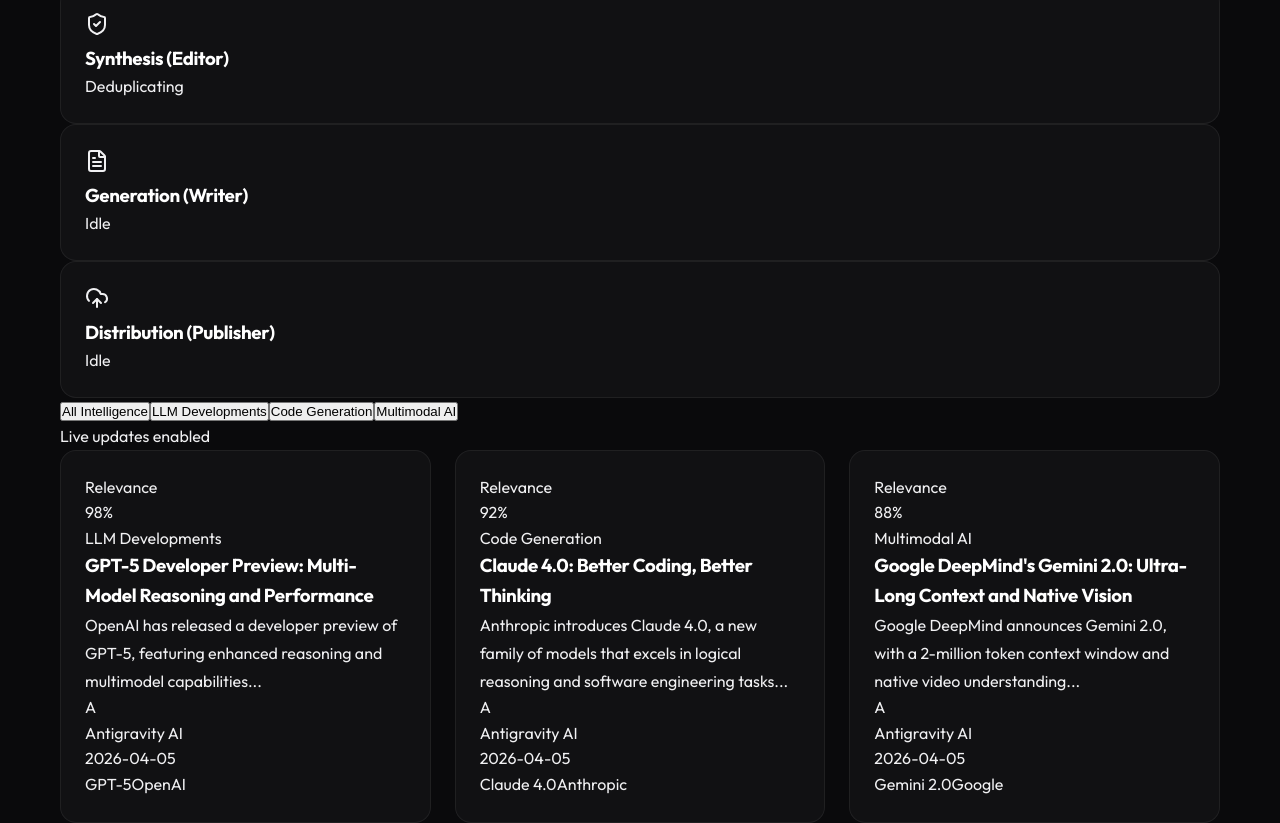
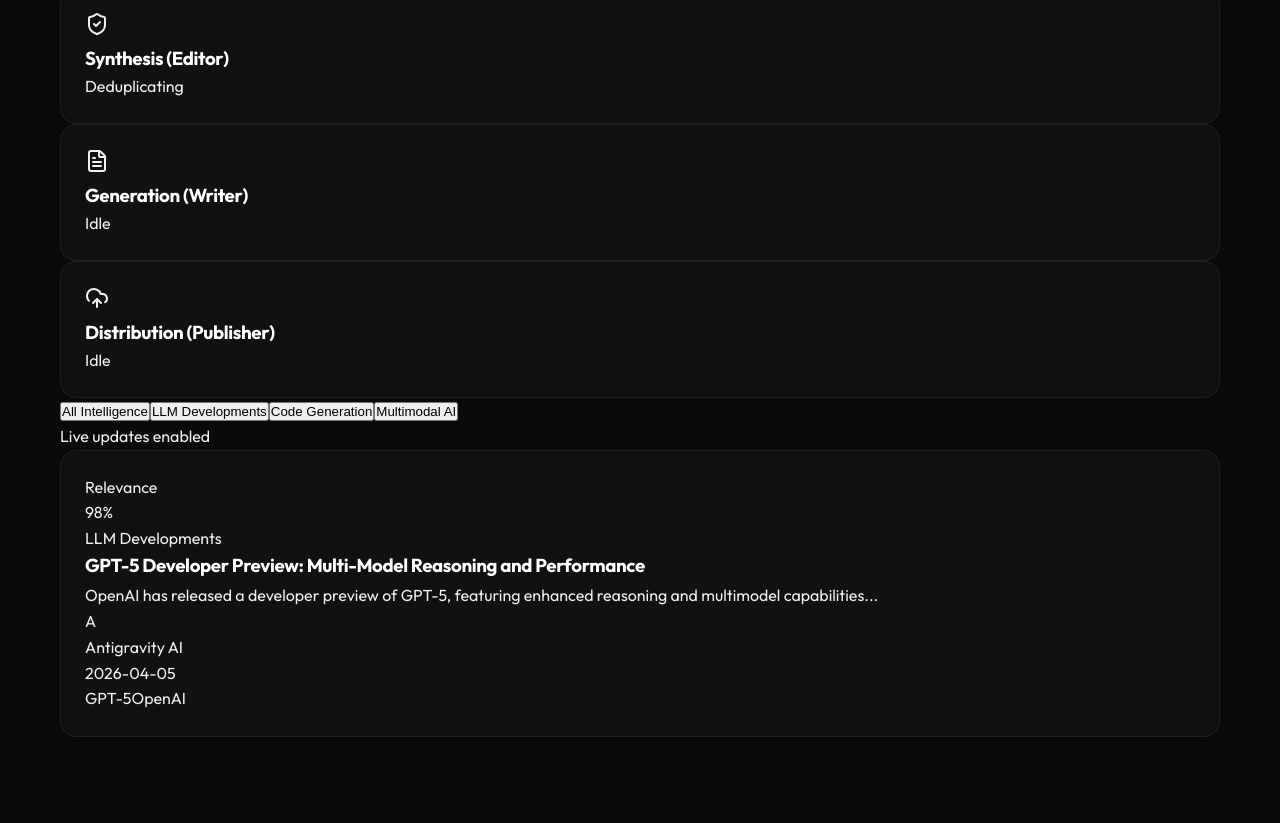
Before and after one commit to Kibrom1/nodaldigital.ai, a Next.js app: page / in a window 1280 px wide. Shown: the part 503-1326 px from the top of the page. After the commit the page ends 1240 px from the top, so only its background shows below. Built offline with nearby package versions, Linux system fonts and the light colour scheme.

Commit message:
feat: link Run Now button and implement dynamic post loading from markdown

```diff
--- a/package.json
+++ b/package.json
@@ -14,6 +14,7 @@
     "@supabase/supabase-js": "^2.101.1",
     "date-fns": "^4.1.0",
     "exa-js": "^2.11.0",
+    "gray-matter": "^4.0.3",
     "lucide-react": "^1.7.0",
     "next": "16.2.2",
     "react": "19.2.4",
--- a/src/app/page.tsx
+++ b/src/app/page.tsx
@@ -1,3 +1,6 @@
+import fs from 'fs';
+import path from 'path';
+import matter from 'gray-matter';
 import React from 'react';
 import Header from '@/components/Header';
 import {
@@ -13,8 +16,43 @@
 } from 'lucide-react';
 import { NewsPost } from '@/types';
 
-// Mock data for the latest AI news
-const LATEST_NEWS: NewsPost[] = [
+/**
+ * AGENTIC DATA LOADER
+ * Reads dynamic posts from the filesystem generated by the AI newsroom.
+ */
+async function getAgenticPosts(): Promise<NewsPost[]> {
+  const postsDirectory = path.join(process.cwd(), 'content/posts');
+
+  if (!fs.existsSync(postsDirectory)) return [];
+
+  try {
+    const filenames = fs.readdirSync(postsDirectory);
+
+    const posts = filenames
+      .filter(file => file.endsWith('.md'))
+      .map(filename => {
+        const filePath = path.join(postsDirectory, filename);
+        const fileContent = fs.readFileSync(filePath, 'utf8');
+        const { data, content } = matter(fileContent);
+
+        return {
+          ...data,
+          slug: filename.replace('.md', ''),
+          content,
+        } as NewsPost;
+      });
+
+    return posts.sort((a, b) =>
+      new Date(b.publishedDate).getTime() - new Date(a.publishedDate).getTime()
+    );
+  } catch (err) {
+    console.error('Error loading agentic posts:', err);
+    return [];
+  }
+}
+
+// Fallback data
+const MOCK_NEWS: NewsPost[] = [
   {
     title: "GPT-5 Developer Preview: Multi-Model Reasoning and Performance",
     slug: "gpt-5-preview",
@@ -29,40 +67,12 @@
     sources: ["openai.com"],
     metaDescription: "Detailed analysis of GPT-5 developer preview features and impacts.",
     tags: ["GPT-5", "OpenAI", "Reasoning"]
-  },
-  {
-    title: "Claude 4.0: Better Coding, Better Thinking",
-    slug: "claude-4-preview",
-    content: "## Technical Deep Dive\nAnthropic introduces Claude 4.0...",
-    excerpt: "Anthropic introduces Claude 4.0, a new family of models that excels in logical reasoning and software engineering tasks...",
-    publishedDate: "2026-04-05T08:30:00Z",
-    author: "Antigravity AI",
-    category: "Code Generation",
-    relevanceScore: 92,
-    keyTakeaways: ["State-of-the-art coding performance", "New 'Thinking' mode for complex logical tasks", "Lower latency for real-time applications"],
-    whyItMatters: "It's the most capable coding assistant released yet, challenging current benchmarks.",
-    sources: ["anthropic.com"],
-    metaDescription: "Claude 4.0's advancements in coding and reasoning.",
-    tags: ["Claude 4.0", "Anthropic", "Coding"]
-  },
-  {
-    title: "Google DeepMind's Gemini 2.0: Ultra-Long Context and Native Vision",
-    slug: "gemini-2-preview",
-    content: "## Technical Deep Dive\nGoogle DeepMind announces Gemini 2.0...",
-    excerpt: "Google DeepMind announces Gemini 2.0, with a 2-million token context window and native video understanding...",
-    publishedDate: "2026-04-04T18:45:00Z",
-    author: "Antigravity AI",
-    category: "Multimodal AI",
-    relevanceScore: 88,
-    keyTakeaways: ["2-million token context window", "Native video understanding capabilities", "Massive performance gains in vision-language tasks"],
-    whyItMatters: "Long-form context processing opens up new enterprise AI use cases for massive document analysis.",
-    sources: ["deepmind.google"],
-    metaDescription: "Gemini 2.0's breakthroughs in long-context management and native vision.",
-    tags: ["Gemini 2.0", "Google", "Context Window"]
   }
 ];
 
-export default function Home() {
+export default async function Home() {
+  const realPosts = await getAgenticPosts();
+  const allPosts = realPosts.length > 0 ? realPosts : MOCK_NEWS;
   return (
     <div className="min-h-screen pt-24 pb-20">
       <Header />
@@ -147,7 +157,7 @@
         </div>
 
         <div className="grid-cols-3 gap-8">
-          {LATEST_NEWS.map((post, idx) => (
+          {allPosts.map((post: NewsPost, idx: number) => (
             <NewsCard key={idx} post={post} />
           ))}
         </div>
--- a/src/components/Header.tsx
+++ b/src/components/Header.tsx
@@ -1,10 +1,39 @@
 "use client";
 
-import React from 'react';
+import React, { useState } from 'react';
 import Link from 'next/link';
-import { Cpu, Zap, Search, Bell } from 'lucide-react';
+import { Cpu, Zap, Search, Bell, Loader2 } from 'lucide-react';
 
 const Header = () => {
+  const [isRunning, setIsRunning] = useState(false);
+
+  const handleRun = async () => {
+    if (isRunning) return;
+
+    setIsRunning(true);
+    try {
+      // Note: In production, this would require a Bearer token if we kept the CRON_SECRET check
+      // For this user-facing button, we might want a different auth or a bypass for authenticated users
+      const res = await fetch('/api/newsroom/run', {
+        method: 'POST',
+        headers: {
+          'Authorization': `Bearer ${process.env.NEXT_PUBLIC_CRON_SECRET || 'local-preview'}`
+        }
+      });
+
+      if (res.ok) {
+        alert('🚀 Agentic Cycle Started! Check the GitHub repo in 2-3 minutes for new posts.');
+      } else {
+        alert('❌ Failed to trigger agent. Check Vercel logs.');
+      }
+    } catch (err) {
+      console.error(err);
+      alert('❌ Network error triggering agent.');
+    } finally {
+      setIsRunning(false);
+    }
+  };
+
   return (
     <header className="glass fixed top-0 left-0 right-0 z-50 h-20 flex items-center border-b border-white/5">
       <div className="container flex items-center justify-between">
@@ -18,10 +47,10 @@
         </Link>
 
         <nav className="hidden md:flex items-center gap-8 text-sm font-medium text-foreground/70">
-          <Link href="/" className="hover:text-primary transition-colors">Daily Cycle</Link>
-          <Link href="/archive" className="hover:text-primary transition-colors">Archive</Link>
-          <Link href="/analytics" className="hover:text-primary transition-colors">Analytics</Link>
-          <Link href="/settings" className="hover:text-primary transition-colors">Agent Config</Link>
+          <Link href="/" className="hover:text-primary transition-colors text-white font-bold">Daily Cycle</Link>
+          <span className="opacity-30 cursor-not-allowed">Archive</span>
+          <span className="opacity-30 cursor-not-allowed">Analytics</span>
+          <span className="opacity-30 cursor-not-allowed">Agent Config</span>
         </nav>
 
         <div className="flex items-center gap-4">
@@ -33,9 +62,17 @@
             <span className="absolute top-2 right-2 w-2 h-2 bg-primary rounded-full border-2 border-background"></span>
           </button>
           <div className="h-6 w-[1px] bg-white/10"></div>
-          <button className="button-secondary bg-white/5 border border-white/10 px-4 py-2 rounded-xl flex items-center gap-2 text-sm font-semibold hover:bg-white/10 transition-all">
-            <Zap size={16} className="text-yellow-400" />
-            <span className="hidden sm:inline">Run Now</span>
+          <button
+            onClick={handleRun}
+            disabled={isRunning}
+            className={`button-secondary bg-white/5 border border-white/10 px-4 py-2 rounded-xl flex items-center gap-2 text-sm font-semibold hover:bg-white/10 transition-all ${isRunning ? 'opacity-50 cursor-wait' : ''}`}
+          >
+            {isRunning ? (
+              <Loader2 size={16} className="animate-spin text-primary" />
+            ) : (
+              <Zap size={16} className="text-yellow-400" />
+            )}
+            <span className="hidden sm:inline">{isRunning ? 'Agent Working...' : 'Run Now'}</span>
           </button>
         </div>
       </div>
```
Also changed, not shown: 1 other file (tests, documents, lock files or other folders).
